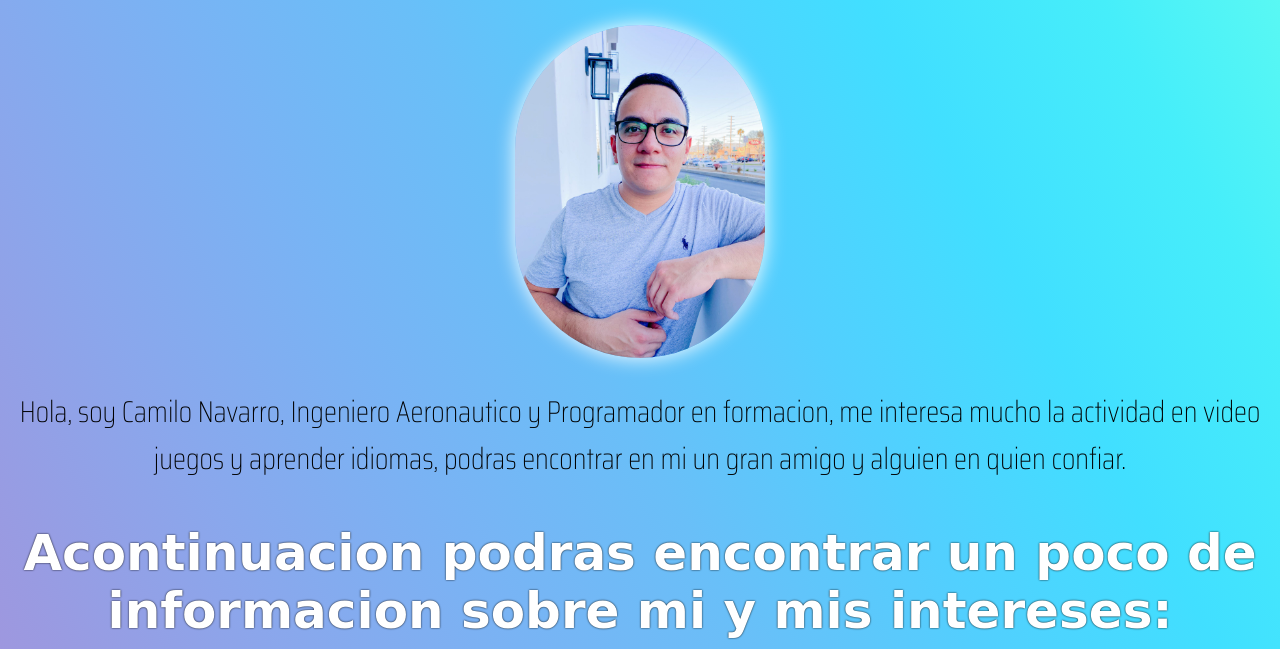
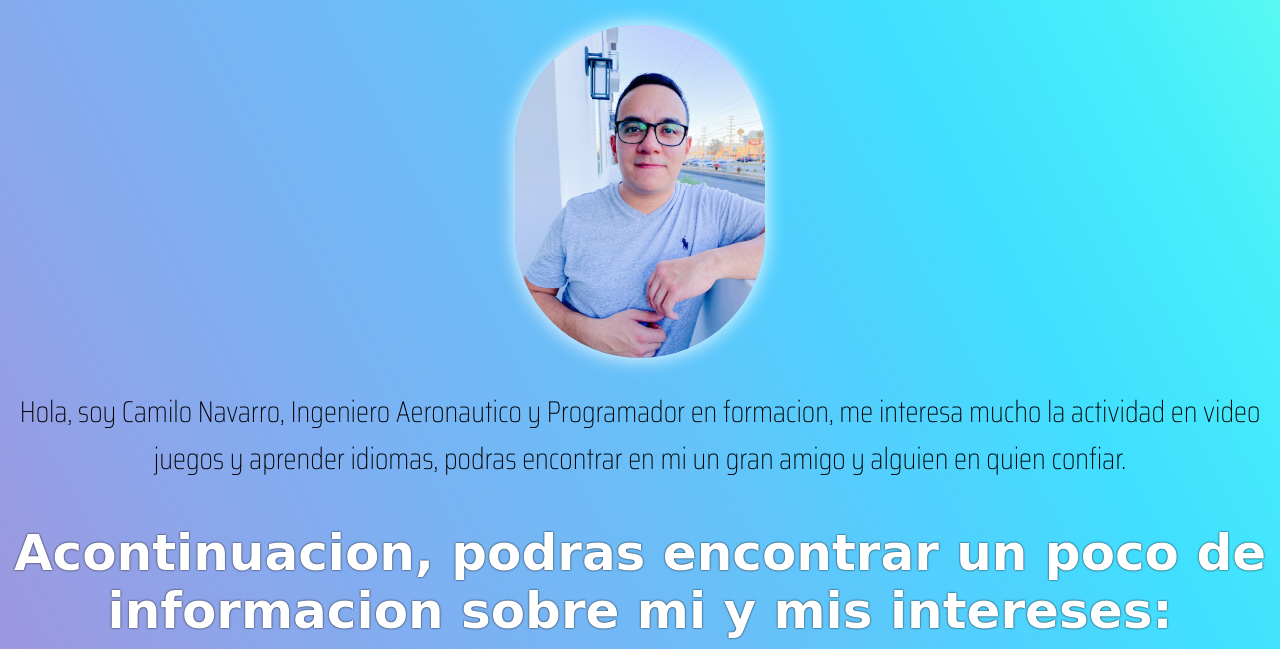
Before and after one commit to Camilono14/Curriculum, a plain HTML site: page index.html in a window 1280 px wide. Shown: the part 151-800 px from the top of the page. Drawn offline with Linux system fonts and the light colour scheme; a web font is replaced by a local one.

```diff
--- a/index.html
+++ b/index.html
@@ -11,7 +11,7 @@
 <img src="camilito.jpeg" alt="Imagen de perfil" />
 <p>Hola, soy Camilo Navarro, Ingeniero Aeronautico y Programador en formacion, me interesa mucho la actividad en video juegos y aprender idiomas, podras encontrar en mi un gran amigo y alguien en quien confiar.
 </p>
-<h2>Acontinuacion podras encontrar un poco de informacion sobre mi y mis intereses:</h2>
+<h2>Acontinuacion, podras encontrar un poco de informacion sobre mi y mis intereses:</h2>
 <h2>Lugares donde he vivido:</h2>
 <article>
   <img class='banderascye' src="Colombia.png" alt="Pais Colombia" />
```
